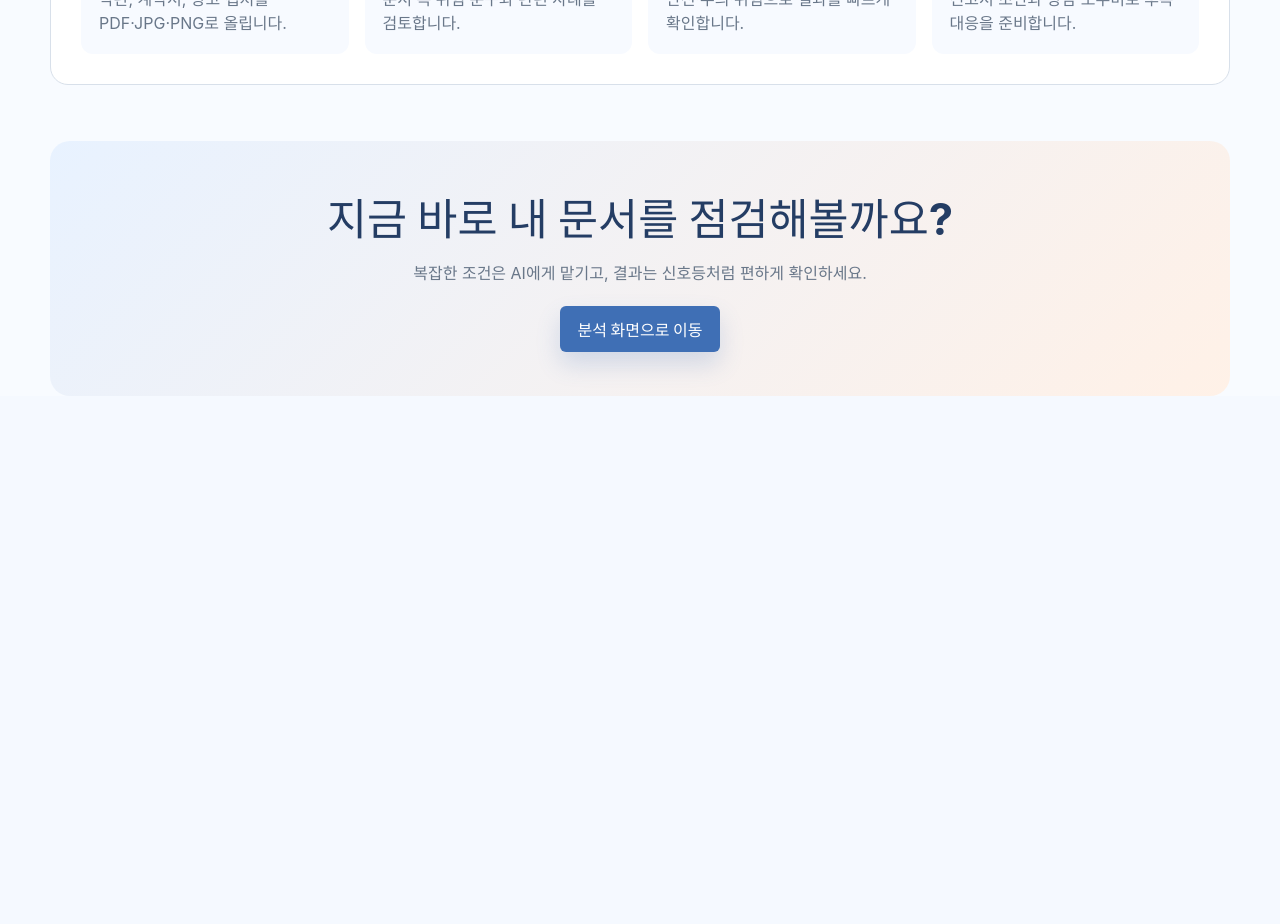
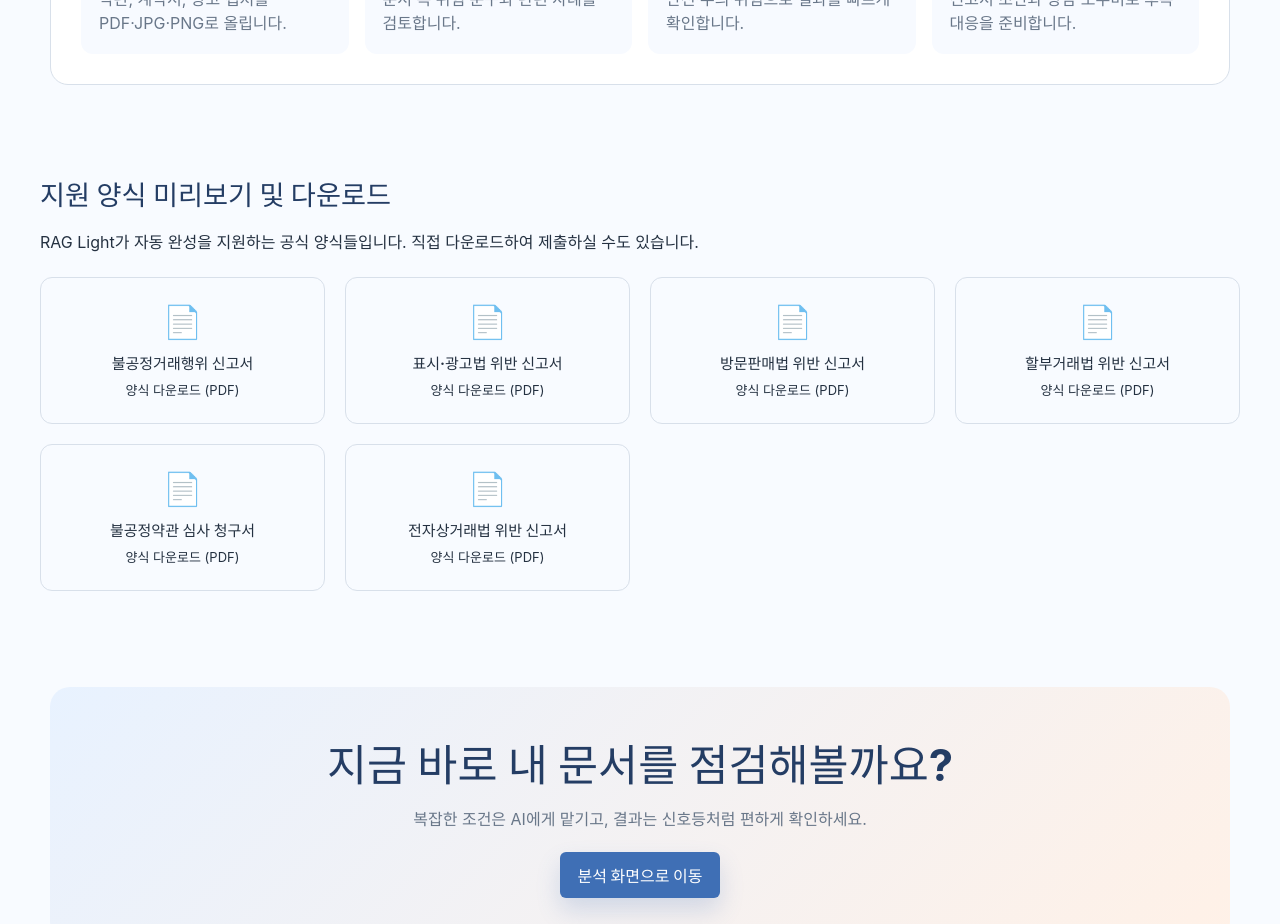
Before and after one commit to jaehe0130/RAG_LIGHT, a React (Vite) app in the folder frontend/: page / in a window 1280 px wide. Shown: the part 1040-1964 px from the top of the page. Before the commit the page ends 1492 px from the top, so only its background shows below. Built offline with nearby package versions, Linux system fonts and the light colour scheme.

Commit message:
feat: Add PDF form downloads to frontend and fix RAG evaluation script

```diff
--- a/frontend/src/App.jsx
+++ b/frontend/src/App.jsx
@@ -233,6 +233,44 @@ function LandingPage({ onStart }) {
             </li>
           </ol>
         </section>
+        <section className="form-preview-band" id="form-previews">
+          <div className="landing-section-heading">
+            <h2>지원 양식 미리보기 및 다운로드</h2>
+            <p>RAG Light가 자동 완성을 지원하는 공식 양식들입니다. 직접 다운로드하여 제출하실 수도 있습니다.</p>
+          </div>
+          <div className="form-preview-grid">
+            <a href="/forms/form5.pdf" download="불공정거래행위_신고서.pdf" className="form-preview-card">
+              <span className="form-icon">📄</span>
+              <strong>불공정거래행위 신고서</strong>
+              <small>양식 다운로드 (PDF)</small>
+            </a>
+            <a href="/forms/form6.pdf" download="표시광고법_위반_신고서.pdf" className="form-preview-card">
+              <span className="form-icon">📄</span>
+              <strong>표시·광고법 위반 신고서</strong>
+              <small>양식 다운로드 (PDF)</small>
+            </a>
+            <a href="/forms/form7.pdf" download="방문판매법_위반_신고서.pdf" className="form-preview-card">
+              <span className="form-icon">📄</span>
+              <strong>방문판매법 위반 신고서</strong>
+              <small>양식 다운로드 (PDF)</small>
+            </a>
+            <a href="/forms/form10.pdf" download="할부거래법_위반_신고서.pdf" className="form-preview-card">
+              <span className="form-icon">📄</span>
+              <strong>할부거래법 위반 신고서</strong>
+              <small>양식 다운로드 (PDF)</small>
+            </a>
+            <a href="/forms/form8.pdf" download="불공정약관_심사청구서.pdf" className="form-preview-card">
+              <span className="form-icon">📄</span>
+              <strong>불공정약관 심사 청구서</strong>
+              <small>양식 다운로드 (PDF)</small>
+            </a>
+            <a href="/forms/form9.pdf" download="전자상거래법_위반_신고서.pdf" className="form-preview-card">
+              <span className="form-icon">📄</span>
+              <strong>전자상거래법 위반 신고서</strong>
+              <small>양식 다운로드 (PDF)</small>
+            </a>
+          </div>
+        </section>
 
         <section className="landing-cta">
           <h2>지금 바로 내 문서를 점검해볼까요?</h2>
--- a/frontend/src/styles.css
+++ b/frontend/src/styles.css
@@ -1312,3 +1312,60 @@ button:disabled {
   }
 
 }
+
+/* =========================================
+   Form Previews Section
+   ========================================= */
+
+.form-preview-band {
+  margin-top: 48px;
+  background: var(--color-pure);
+  border-radius: 20px;
+  padding: 40px;
+  box-shadow: var(--shadow-sm);
+}
+
+.form-preview-grid {
+  display: grid;
+  grid-template-columns: repeat(auto-fit, minmax(240px, 1fr));
+  gap: 20px;
+  margin-top: 24px;
+}
+
+.form-preview-card {
+  display: flex;
+  flex-direction: column;
+  align-items: center;
+  text-align: center;
+  padding: 24px;
+  border-radius: 12px;
+  background: var(--color-bg);
+  text-decoration: none;
+  color: var(--color-ink);
+  border: 1px solid var(--color-line);
+  transition: all 0.2s ease;
+}
+
+.form-preview-card:hover {
+  transform: translateY(-4px);
+  box-shadow: var(--shadow-md);
+  border-color: var(--color-blue);
+  background: #fdfdfd;
+}
+
+.form-icon {
+  font-size: 32px;
+  margin-bottom: 12px;
+}
+
+.form-preview-card strong {
+  font-size: 15px;
+  font-weight: 700;
+  margin-bottom: 6px;
+  line-height: 1.4;
+}
+
+.form-preview-card small {
+  font-size: 13px;
+  color: var(--color-gray);
+}
```
Also changed, not shown: 1 other file (tests, documents, lock files or other folders).
